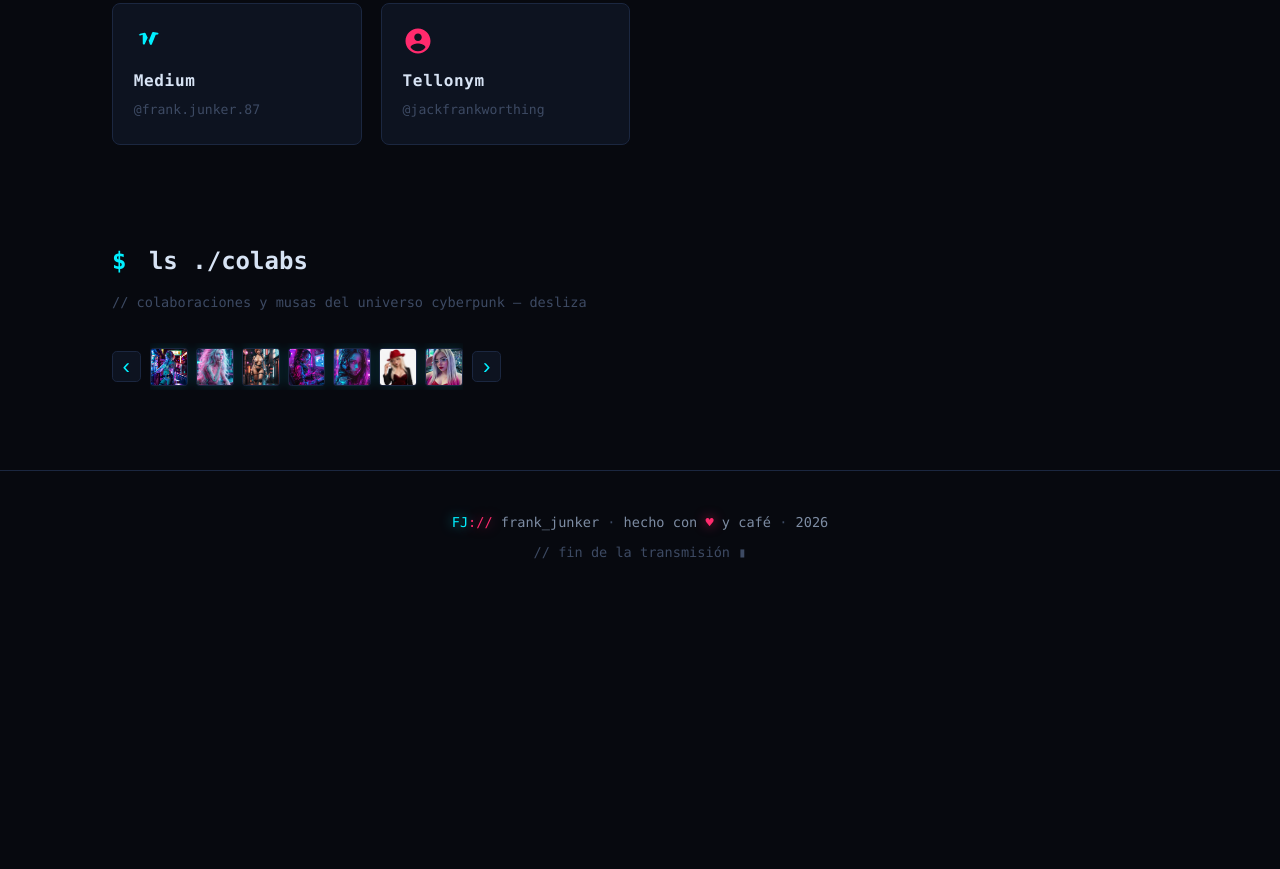
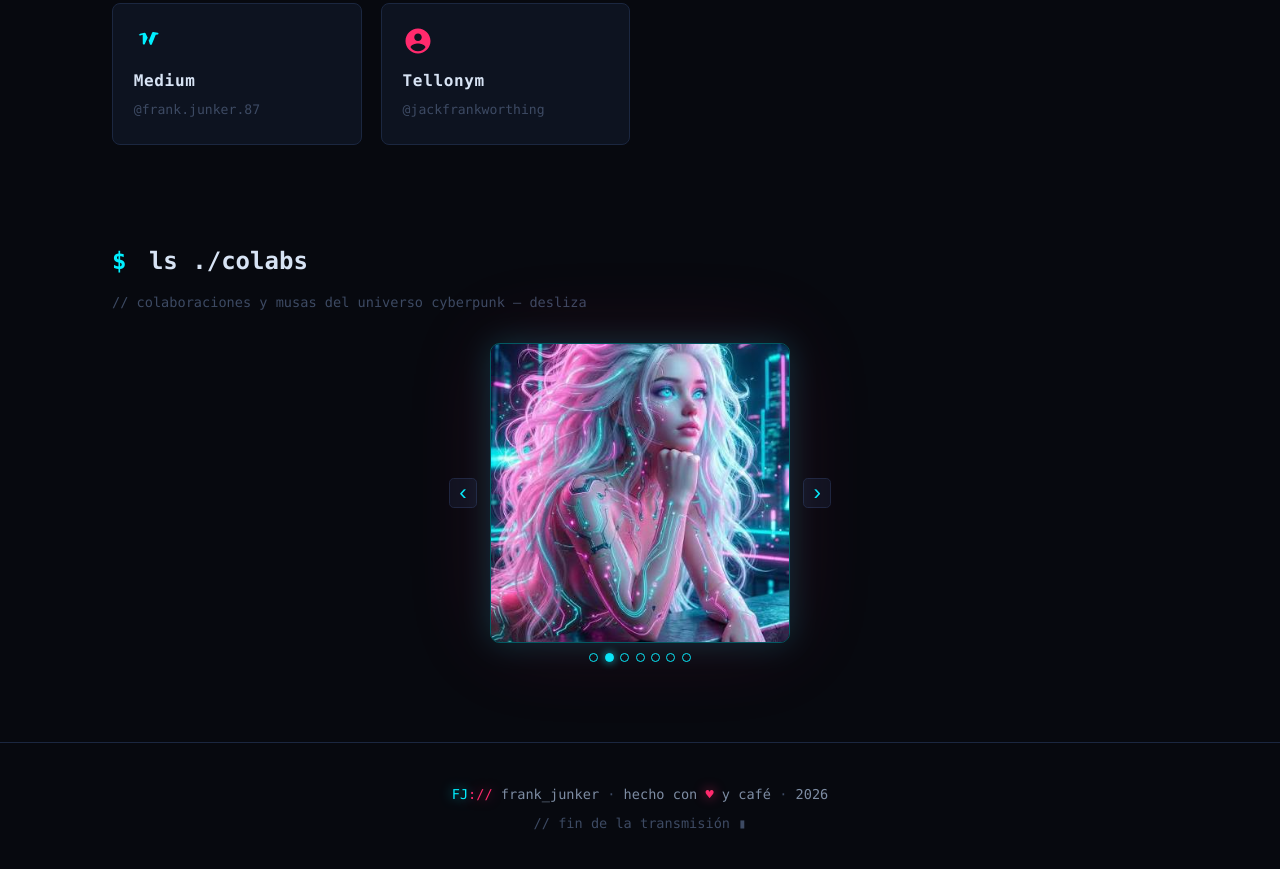
Before and after one commit to frankjunker87-arch/frankjunker87-arch.github.io, a plain HTML site: page index.html in a window 1280 px wide. Shown: the part 2633-3502 px from the top of the page. Before the commit the page ends 3237 px from the top, so only its background shows below. Drawn offline with Linux system fonts and the light colour scheme.

Commit message:
Colabs: carrusel giratorio de una foto a la vez
Co-authored-by: psehgaft <psehgaft@users.noreply.github.com>
Co-authored-by: san985tos <san985tos@users.noreply.github.com>
Co-authored-by: frankjunker87-arch <frankjunker87-arch@users.noreply.github.com>
Co-authored-by: keysi-kunz <keysi-kunz@users.noreply.github.com>
Co-authored-by: keysikunz <keysikunz@users.noreply.github.com>

```diff
--- a/index.html
+++ b/index.html
@@ -168,7 +168,7 @@
     <div class="colabs-carousel">
       <button class="colabs-btn prev" aria-label="Anterior">‹</button>
       <div class="colabs-track" id="colabsTrack">
-        <img src="img_chk/colab-2.jpg" alt="Colab 2">
+        <img src="img_chk/colab-2.jpg" alt="Colab 2" class="active">
         <img src="img_chk/colab-3.jpg" alt="Colab 3">
         <img src="img_chk/colab-4.jpg" alt="Colab 4">
         <img src="img_chk/colab-5.jpg" alt="Colab 5">
@@ -178,6 +178,7 @@
       </div>
       <button class="colabs-btn next" aria-label="Siguiente">›</button>
     </div>
+    <div class="colabs-dots" id="colabsDots"></div>
   </section>
 </main>
 
@@ -189,15 +190,30 @@
 <script>
   document.getElementById('year').textContent = new Date().getFullYear();
   (function () {
-    var track = document.getElementById('colabsTrack');
-    if (!track) return;
-    var step = 60;
-    document.querySelector('.colabs-btn.prev').addEventListener('click', function () { track.scrollBy({ left: -step, behavior: 'smooth' }); });
-    document.querySelector('.colabs-btn.next').addEventListener('click', function () { track.scrollBy({ left: step, behavior: 'smooth' }); });
-    setInterval(function () {
-      if (track.scrollLeft + track.clientWidth >= track.scrollWidth - 5) { track.scrollTo({ left: 0, behavior: 'smooth' }); }
-      else { track.scrollBy({ left: step, behavior: 'smooth' }); }
-    }, 3000);
+    var imgs = document.querySelectorAll('#colabsTrack img');
+    if (!imgs.length) return;
+    var dotsWrap = document.getElementById('colabsDots');
+    var dots = [];
+    var i = 0, timer;
+    function show(n) {
+      imgs[i].classList.remove('active');
+      dots[i].classList.remove('active');
+      i = (n + imgs.length) % imgs.length;
+      imgs[i].classList.add('active');
+      dots[i].classList.add('active');
+    }
+    function restart() { clearInterval(timer); timer = setInterval(function () { show(i + 1); }, 3000); }
+    imgs.forEach(function (_, k) {
+      var d = document.createElement('button');
+      d.setAttribute('aria-label', 'Foto ' + (k + 1));
+      if (k === 0) d.classList.add('active');
+      d.addEventListener('click', function () { show(k); restart(); });
+      dotsWrap.appendChild(d);
+      dots.push(d);
+    });
+    document.querySelector('.colabs-btn.prev').addEventListener('click', function () { show(i - 1); restart(); });
+    document.querySelector('.colabs-btn.next').addEventListener('click', function () { show(i + 1); restart(); });
+    restart();
   })();
 </script>
 </body>
--- a/styles.css
+++ b/styles.css
@@ -191,19 +191,26 @@ footer p + p { margin-top: .4rem; }
   .nav nav a { margin-left: 1rem; font-size: .8rem; }
 }
 
-/* --- colabs carousel (1cm x 1cm) --- */
-.colabs-carousel { display: flex; align-items: center; gap: .6rem; }
+/* --- colabs carousel (una foto a la vez, rotación automática) --- */
+.colabs-carousel { display: flex; align-items: center; justify-content: center; gap: .8rem; }
 .colabs-track {
-  display: flex; gap: .5rem; overflow-x: auto; scroll-snap-type: x mandatory;
-  scrollbar-width: thin; padding: .3rem 0;
+  position: relative; width: 300px; height: 300px; overflow: hidden;
+  border: 1px solid rgba(0,240,255,.35); border-radius: .6rem;
+  box-shadow: 0 0 32px rgba(0,240,255,.18), 0 0 90px rgba(255,42,109,.12);
 }
 .colabs-track img {
-  width: 1cm; height: 1cm; object-fit: cover; flex: 0 0 auto;
-  scroll-snap-align: start; border: 1px solid var(--border); border-radius: .2rem;
-  box-shadow: 0 0 12px rgba(0,240,255,.15);
+  position: absolute; inset: 0; width: 100%; height: 100%; object-fit: cover;
+  opacity: 0; transition: opacity .6s ease;
 }
+.colabs-track img.active { opacity: 1; }
 .colabs-btn {
   background: var(--panel); color: var(--cyan); border: 1px solid var(--border);
   border-radius: .3rem; font-size: 1.4rem; line-height: 1; padding: .2rem .6rem; cursor: pointer;
 }
 .colabs-btn:hover { text-shadow: 0 0 10px rgba(0,240,255,.8); }
+.colabs-dots { display: flex; gap: .4rem; justify-content: center; margin-top: .6rem; }
+.colabs-dots button {
+  width: 9px; height: 9px; border-radius: 50%; border: 1px solid var(--cyan);
+  background: transparent; cursor: pointer; padding: 0;
+}
+.colabs-dots button.active { background: var(--cyan); box-shadow: 0 0 8px rgba(0,240,255,.8); }
```
